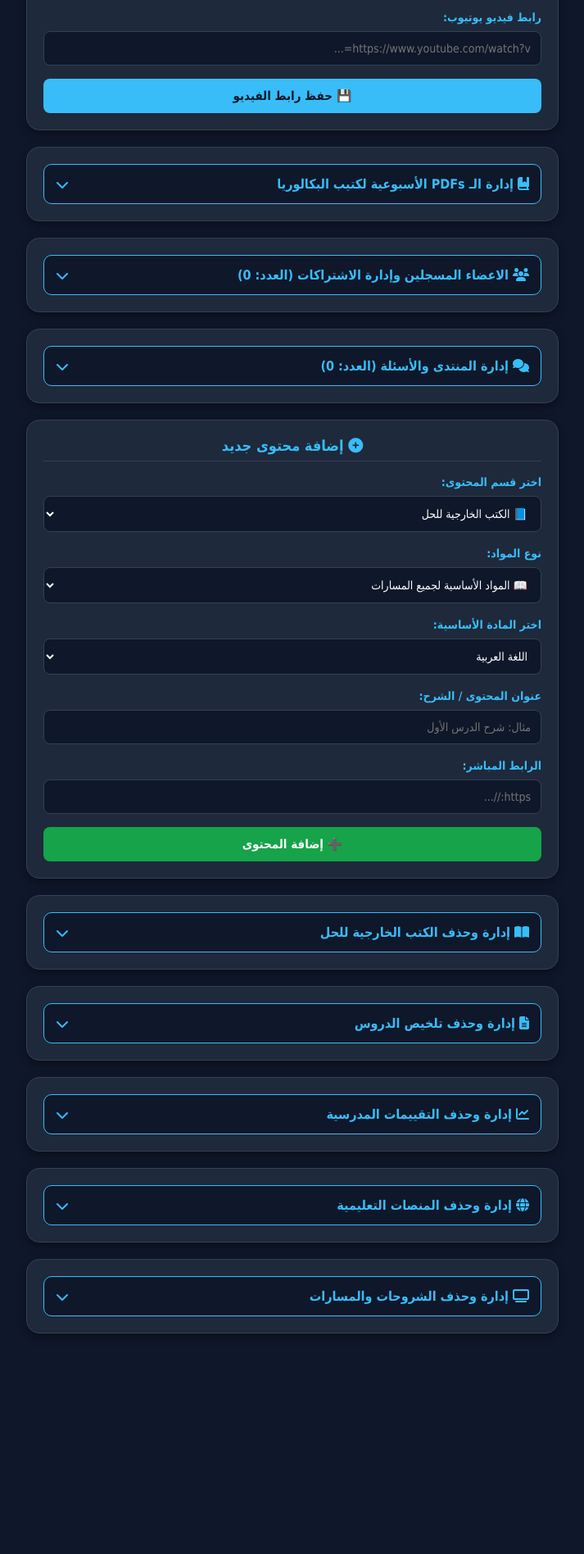
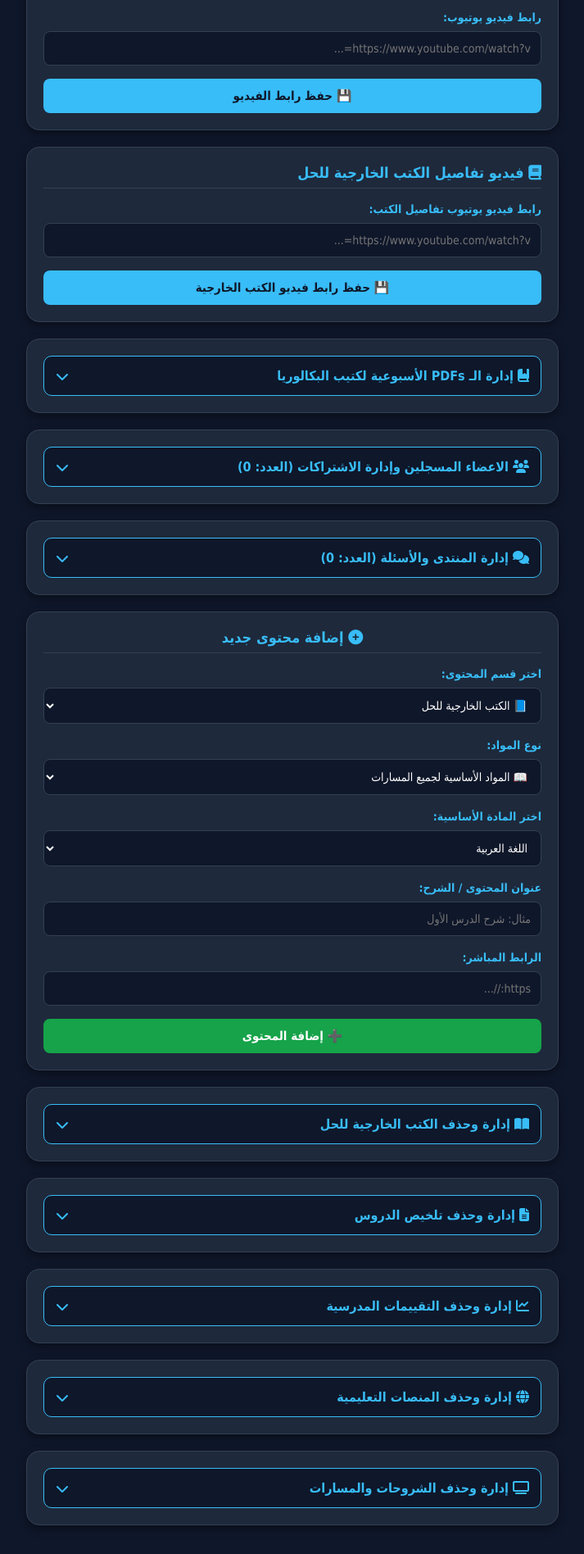
Before and after one commit to mm01110388238-lab/bac-medo-app-, a Flask app: page /admin in a window 1280 px wide. Shown: the part 143-2039 px from the top of the page at 82% size, without its empty margins (283-996 px from the left). Before the commit the page ends 1771 px from the top, so only its background shows below. Run offline with Flask 3, Linux system fonts and the light colour scheme; the visitor is signed in with stand-in values (Sample User, id 1).

Commit message:
Update admin.html

```diff
--- a/templates/admin.html
+++ b/templates/admin.html
@@ -247,7 +247,17 @@
         </form>
     </div>
 
-    <!-- 2. إدارة أسبوعيات كتيب البكالوريا (إضافة وحذف PDFs) -->
+    <!-- 2. التحكم في فيديو تفاصيل الكتب الخارجية -->
+    <div class="container">
+        <h2><i class="fa-solid fa-book"></i> فيديو تفاصيل الكتب الخارجية للحل</h2>
+        <form method="POST" action="{{ url_for('admin') }}">
+            <label>رابط فيديو يوتيوب تفاصيل الكتب:</label>
+            <input type="url" name="external_books_video_url" value="{{ external_books_video_url or '' }}" placeholder="https://www.youtube.com/watch?v=...">
+            <button type="submit" class="btn-submit" style="background-color: var(--accent-color); color: #0f172a;">💾 حفظ رابط فيديو الكتب الخارجية</button>
+        </form>
+    </div>
+
+    <!-- 3. إدارة أسبوعيات كتيب البكالوريا (إضافة وحذف PDFs) -->
     <div class="container">
         <button class="toggle-btn" onclick="toggleSection('booklet-pdfs-section', 'booklet-pdfs-icon')">
             <span><i class="fa-solid fa-book-bookmark"></i> إدارة الـ PDFs الأسبوعية لكتيب البكالوريا</span>
@@ -285,7 +295,7 @@
         </div>
     </div>
 
-    <!-- 3. قسم الأعضاء وإدارة اشتراكات كتيب البكالوريا (قابل للطي) -->
+    <!-- 4. قسم الأعضاء وإدارة اشتراكات كتيب البكالوريا (قابل للطي) -->
     <div class="container">
         <button class="toggle-btn" onclick="toggleSection('users-section', 'users-icon')">
             <span><i class="fa-solid fa-users"></i> الاعضاء المسجلين وإدارة الاشتراكات (العدد: {{ total_users }})</span>
@@ -328,7 +338,7 @@
         </div>
     </div>
 
-    <!-- 4. قسم المنتدى والرد على أسئلة الطلاب (قابل للطي) -->
+    <!-- 5. قسم المنتدى والرد على أسئلة الطلاب (قابل للطي) -->
     <div class="container">
         <button class="toggle-btn" onclick="toggleSection('forum-section', 'forum-icon')">
             <span><i class="fa-solid fa-comments"></i> إدارة المنتدى والأسئلة (العدد: {{ forum|length }})</span>
@@ -365,7 +375,7 @@
         </div>
     </div>
 
-    <!-- 5. قسم إضافة المحتوى -->
+    <!-- 6. قسم إضافة المحتوى -->
     <div class="container">
         <h2 style="text-align: center;"><i class="fa-solid fa-plus-circle"></i> إضافة محتوى جديد</h2>
 
```
